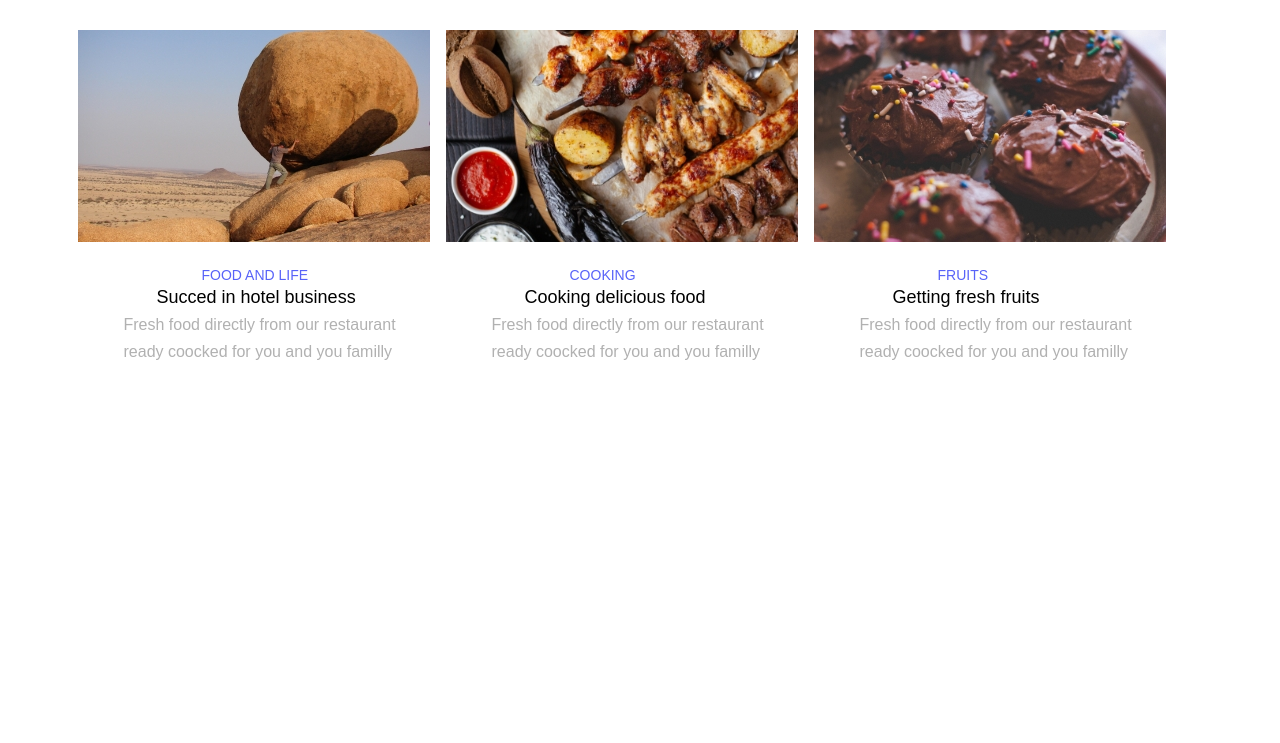
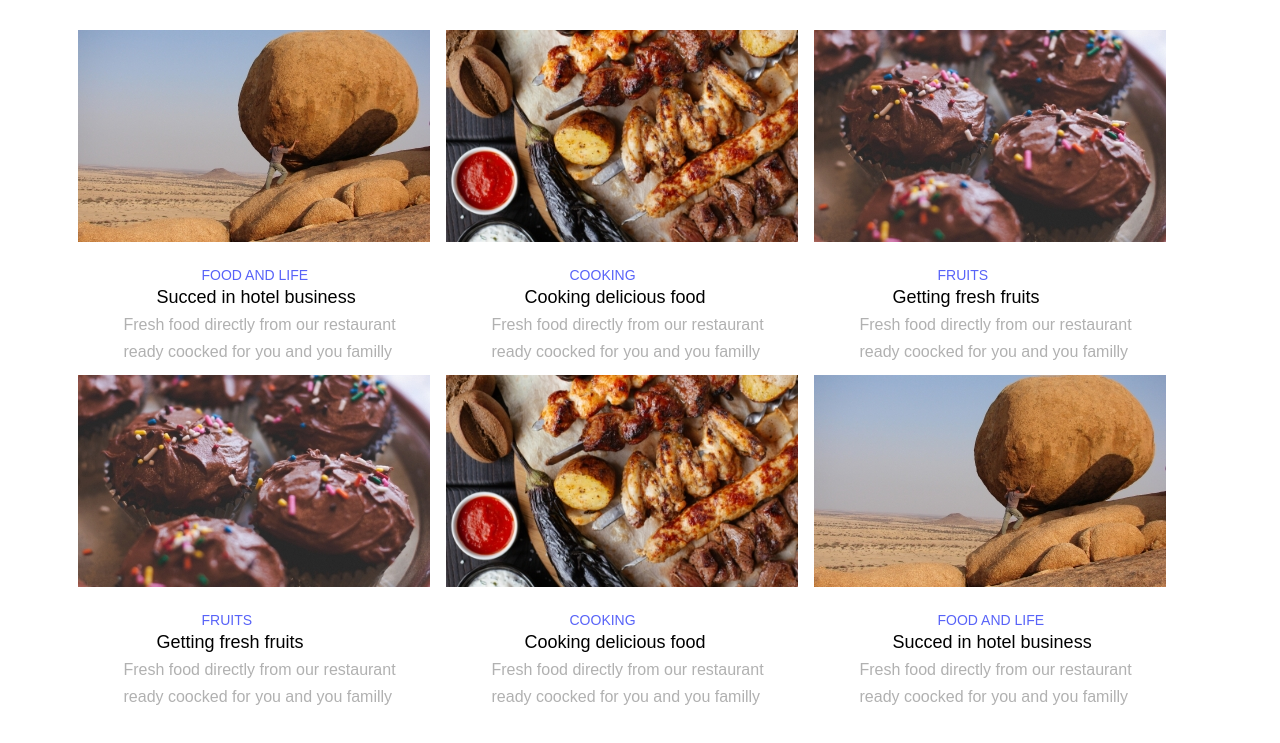
Before and after one commit to Saba-Kiria/Lesson-5-unilab, a plain HTML site: page index.html in a window 1280 px wide. Shown: the part 195-938 px from the top of the page. Before the commit the page ends 800 px from the top, so only its background shows below. Drawn offline with Linux system fonts and the light colour scheme.

Commit message:
finish man box 2

```diff
--- a/css/style.css
+++ b/css/style.css
@@ -57,3 +57,10 @@
 .box-3 {
 	margin-left: 16px;
 }
+.main-box2 {
+	margin-top: 15px;
+	margin-bottom: 128px;
+	float: left;
+	clear: both;
+	display: flex;
+}
--- a/index.html
+++ b/index.html
@@ -29,8 +29,26 @@
 						<p class="p1">FRUITS</p>
 						<p class="p2">Getting fresh fruits</p>
 						<p class="p3">Fresh food directly from our restaurant<pre class="p3">ready coocked for you and you familly</pre></p>
-
-
+					</div>
+				</div>
+				<div class="main-box2">
+					<div class="box-1">
+						<img src="img/img3.jpg" alt="img3">
+						<p class="p1">FRUITS</p>
+						<p class="p2">Getting fresh fruits</p>
+						<p class="p3">Fresh food directly from our restaurant<pre class="p3">ready coocked for you and you familly</pre></p>
+					</div>
+					<div class="box-2">
+						<img src="img/img2.jpg" alt="img2">
+						<p class="p1">COOKING</p>
+						<p class="p2">Cooking delicious food</p>
+						<p class="p3">Fresh food directly from our restaurant<pre class="p3">ready coocked for you and you familly</pre></p>
+					</div>
+					<div class="box-3">
+						<img src="img/img1.jpg" alt="img1">
+						<p class="p1">FOOD AND LIFE</p>
+						<p class="p2">Succed in hotel business</p>
+						<p class="p3">Fresh food directly from our restaurant<pre class="p3">ready coocked for you and you familly</pre></p>
 					</div>
 				</div>
 			</div>
```
